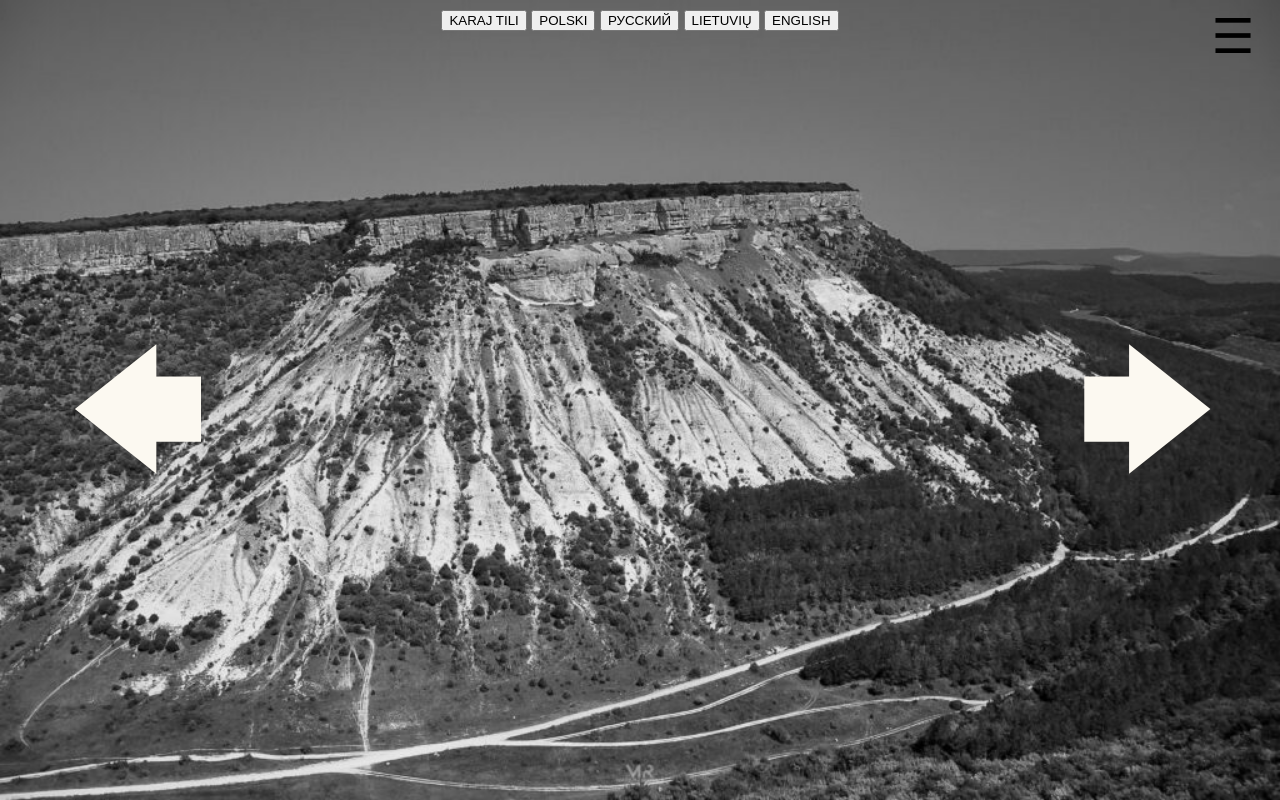
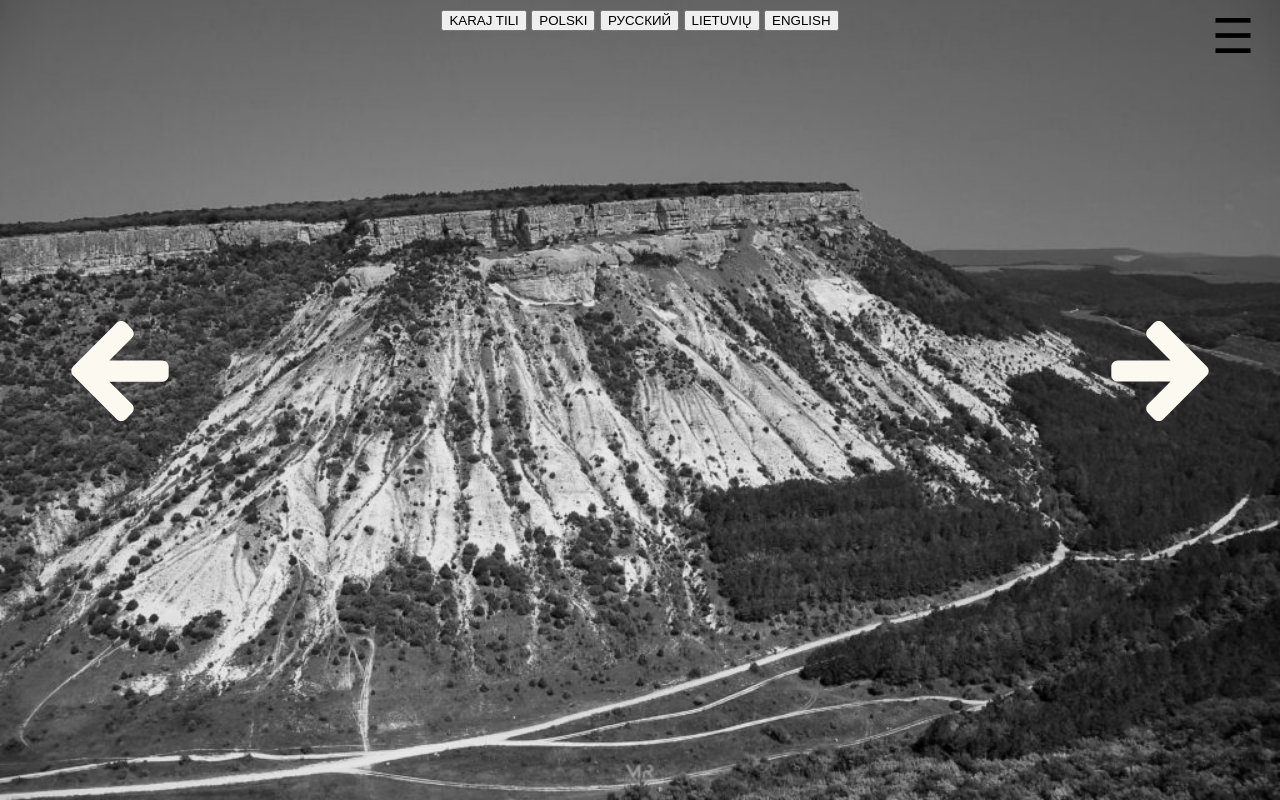
Before and after one commit to Iicytower/karaj-calendar, a website with bundled scripts: page frontend/index.html in a window 1280 px wide. Built offline with nearby package versions, Linux system fonts and the light colour scheme; no server answers.

Commit message:
fix: arrows. part1

```diff
--- a/frontend/index.html
+++ b/frontend/index.html
@@ -1,6 +1,7 @@
 <!DOCTYPE html>
 <html>
 <head>
+  <meta name="robots" content="noindex, nofollow">
   <meta charset="UTF-8">
   <title>Karaj luvuchlary</title>
   <link rel="shortcut icon" type="image/x-icon" href="https://raw.githubusercontent.com/Iicytower/karaj-calendar/main/frontend/favicon.ico?">
@@ -23,8 +24,36 @@
           <div class="searchBar"></div>
         </header>
         <div class='calendarButtons' id="calendarButtons">
-          <button class="manipulateMonthBtn" id="previousMonth">&#129092;</button>
-          <button class="manipulateMonthBtn" id="nextMonth">&#129094;</button>
+          <button class="manipulateMonthBtn" id="previousMonth">
+            <svg
+              class="arrowSvgIcon"
+              version="1.1"
+              viewBox="0 0 493.578 493.578"
+              xml:space="preserve"
+            >
+              <g>
+                <path d="M487.267,225.981c0-17.365-13.999-31.518-31.518-31.518H194.501L305.35,83.615c12.24-12.24,12.24-32.207,0-44.676
+                  L275.592,9.18c-12.24-12.24-32.207-12.24-44.676,0L15.568,224.527c-6.12,6.12-9.256,14.153-9.256,22.262
+                  c0,8.032,3.136,16.142,9.256,22.262l215.348,215.348c12.24,12.239,32.207,12.239,44.676,0l29.758-29.759
+                  c12.24-12.24,12.24-32.207,0-44.676L194.501,299.498h261.094c17.366,0,31.519-14.153,31.519-31.519L487.267,225.981z"/>
+              </g>
+            </svg>
+          </button>
+          <button class="manipulateMonthBtn" id="nextMonth">
+            <svg
+              class="arrowSvgIcon"
+              version="1.1"
+              viewBox="0 0 493.578 493.578"
+              xml:space="preserve"
+            >
+              <g>
+                <path d="M6.311,267.597c0,17.366,13.999,31.519,31.519,31.519h261.093l-110.849,110.849c-12.24,12.24-12.24,32.207,0,44.676
+                  l29.758,29.759c12.24,12.239,32.207,12.239,44.676,0l215.348-215.348c6.12-6.12,9.256-14.23,9.256-22.262
+                  c0-8.109-3.136-16.142-9.256-22.262L262.357,9.179c-12.24-12.24-32.207-12.24-44.676,0l-29.758,29.759
+                  c-12.24,12.24-12.24,32.207,0,44.676L298.923,194.5H37.83c-17.52,0-31.519,14.153-31.519,31.518V267.597z"/>
+              </g>
+            </svg>
+          </button>
         </div>
         <div id="calendarBlock"></div>
       </div>
--- /dev/null
+++ b/frontend/robots.txt
@@ -0,0 +1,2 @@
+User-agent: *
+Disallow: /
--- a/frontend/style.css
+++ b/frontend/style.css
@@ -3,6 +3,7 @@
   --background-image: url("./data/background.jpg");
   --text-color: #333;
   --header-bg-color: #fcfcfc;
+  --arrow-color: #fcf9f1;
   --header-text-color: #555;
   --cell-bg-color: #fbf9f4;
   --cell-border-color: #ddd;
@@ -15,11 +16,6 @@
   --font-size-small: 0.8rem;
   --font-size-header: 2.5rem;
   --font-size-phone: 0.75rem;
-  /* --font-size-big: min(3vh, 4rem);
-  --font-size: min(1.8vh, 1.3rem);
-  --font-size-small: min(1.6vh, 0.8rem);
-  --font-size-header: min(4vh, 2.5rem);
-  --font-size-phone: min(1.5vh, 0.75rem); */
 }
 
 body {
@@ -294,10 +290,6 @@ th {
 .manipulateMonthBtn {
   border: none;
   background-color: transparent;
-  font-size: 8rem;
-  font-weight: 900;
-  /* color: #4c4c4c; */
-  color: #fcf9f1;
   cursor: pointer;
 }
 
@@ -365,6 +357,12 @@ th {
 
 #goToDateBtn {
   margin-bottom: 2px;
+}
+
+.arrowSvgIcon {
+  width: 100px;
+  height: 100px;
+  fill: var(--arrow-color);
 }
 
 @media (orientation: portrait) {
@@ -443,4 +441,9 @@ th {
   .scrollable {
     margin-top: 3rem;
   }
+
+  .arrowSvgIcon {
+    width: 350px;
+    height: 350px;
+  }
 }
```
Also changed, not shown: frontend/left-arrow.svg (added), frontend/right-arrow.svg (added), 1 other file.
